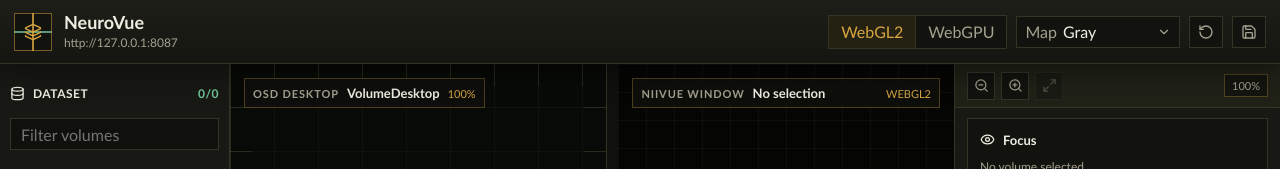
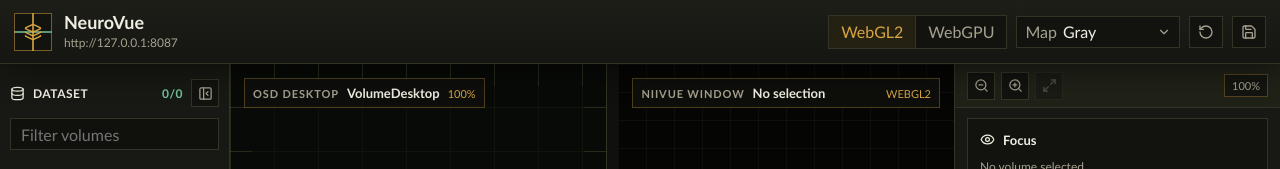
Before and after one commit to niivue/mono, a React (Vite) app in the folder apps/desktop/: page / in a window 1280 px wide. Shown: the top 169 px of the page. Built offline with nearby package versions, Linux system fonts and the light colour scheme.

Commit message:
Make dataset file list collapsible

```diff
--- a/apps/desktop/src/App.tsx
+++ b/apps/desktop/src/App.tsx
@@ -21,6 +21,8 @@
   GripVertical,
   Layers3,
   Maximize2,
+  PanelLeftClose,
+  PanelLeftOpen,
   RotateCcw,
   Save,
   SlidersHorizontal,
@@ -84,6 +86,7 @@
   const [splitPercent, setSplitPercent] = useState(52)
   const [desktopZoom, setDesktopZoom] = useState(1)
   const [mouseContext, setMouseContext] = useState<MouseContext>(null)
+  const [isFileListCollapsed, setIsFileListCollapsed] = useState(false)
 
   useEffect(() => {
     let cancelled = false
@@ -215,16 +218,30 @@
         </div>
       </header>
 
-      <section className="nv-workbench">
-        <aside className="nv-sidebar">
+      <section className={`nv-workbench ${isFileListCollapsed ? 'is-file-list-collapsed' : ''}`}>
+        <aside className={`nv-sidebar ${isFileListCollapsed ? 'is-collapsed' : ''}`}>
           <div className="nv-panel-heading">
             <span>
               <Database size={15} />
-              Dataset
+              <span className="nv-sidebar-title">Dataset</span>
             </span>
+            <div className="nv-sidebar-heading-tools">
               <em>{filteredItems.length}/{items.length}</em>
+              <button
+                aria-expanded={!isFileListCollapsed}
+                aria-label={isFileListCollapsed ? 'Expand dataset file list' : 'Collapse dataset file list'}
+                className="nv-sidebar-toggle"
+                onClick={() => setIsFileListCollapsed((collapsed) => !collapsed)}
+                title={isFileListCollapsed ? 'Expand file list' : 'Collapse file list'}
+                type="button"
+              >
+                {isFileListCollapsed ? <PanelLeftOpen size={15} /> : <PanelLeftClose size={15} />}
+              </button>
+            </div>
           </div>
 
+          {!isFileListCollapsed ? (
+            <>
               <input
                 className="nv-search"
                 placeholder="Filter volumes"
@@ -251,6 +268,8 @@
                   </button>
                 ))}
               </div>
+            </>
+          ) : null}
         </aside>
 
         <section
--- a/apps/desktop/src/styles.css
+++ b/apps/desktop/src/styles.css
@@ -205,9 +205,15 @@
 }
 
 .nv-workbench {
+  --file-list-width: clamp(188px, 17vw, 248px);
+  --controls-width: clamp(260px, 24vw, 350px);
   display: grid;
-  grid-template-columns: clamp(188px, 17vw, 248px) minmax(0, 1fr) clamp(260px, 24vw, 350px);
+  grid-template-columns: var(--file-list-width) minmax(0, 1fr) var(--controls-width);
   min-height: 0;
+}
+
+.nv-workbench.is-file-list-collapsed {
+  --file-list-width: 52px;
 }
 
 .nv-sidebar,
@@ -223,6 +229,12 @@
   display: flex;
   flex-direction: column;
   padding: 14px clamp(8px, 1vw, 12px);
+}
+
+.nv-sidebar.is-collapsed {
+  align-items: center;
+  padding-right: 8px;
+  padding-left: 8px;
 }
 
 .nv-controls {
@@ -263,6 +275,52 @@
 .nv-panel-heading em {
   color: var(--green);
   font-style: normal;
+}
+
+.nv-sidebar-heading-tools {
+  display: inline-flex;
+  align-items: center;
+  min-width: 0;
+  gap: 8px;
+  margin-left: auto;
+}
+
+.nv-sidebar-toggle {
+  display: grid;
+  place-items: center;
+  width: 28px;
+  height: 28px;
+  border: 1px solid var(--line);
+  background: #12130f;
+  color: var(--muted);
+  cursor: pointer;
+}
+
+.nv-sidebar-toggle:hover,
+.nv-sidebar-toggle:focus-visible {
+  border-color: var(--amber);
+  color: var(--amber);
+  outline: none;
+}
+
+.nv-sidebar.is-collapsed .nv-panel-heading {
+  width: 100%;
+  flex-direction: column;
+  justify-content: flex-start;
+  gap: 10px;
+  margin-bottom: 0;
+}
+
+.nv-sidebar.is-collapsed .nv-panel-heading > span,
+.nv-sidebar.is-collapsed .nv-sidebar-heading-tools {
+  justify-content: center;
+  width: 100%;
+  margin-left: 0;
+}
+
+.nv-sidebar.is-collapsed .nv-sidebar-title,
+.nv-sidebar.is-collapsed .nv-panel-heading em {
+  display: none;
 }
 
 .nv-search {
@@ -867,7 +925,8 @@
 
 @media (max-width: 1280px) {
   .nv-workbench {
-    grid-template-columns: clamp(176px, 18vw, 230px) minmax(0, 1fr) clamp(246px, 28vw, 326px);
+    --file-list-width: clamp(176px, 18vw, 230px);
+    --controls-width: clamp(246px, 28vw, 326px);
   }
 
   .nv-sidebar {
@@ -899,7 +958,8 @@
   }
 
   .nv-workbench {
-    grid-template-columns: minmax(154px, 18vw) minmax(0, 1fr) minmax(222px, 30vw);
+    --file-list-width: minmax(154px, 18vw);
+    --controls-width: minmax(222px, 30vw);
   }
 
   .nv-split-workspace {
```
Lines whose indentation alone changed are shown as unchanged.
